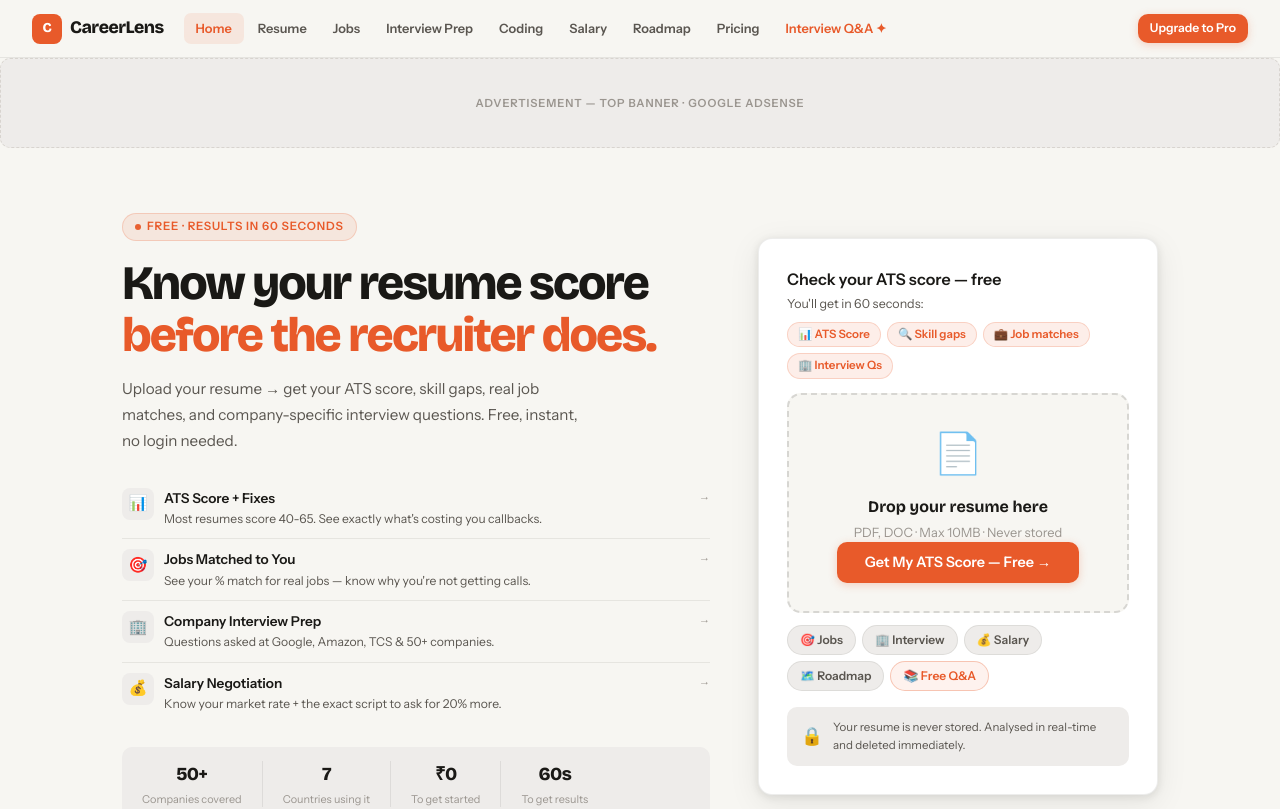
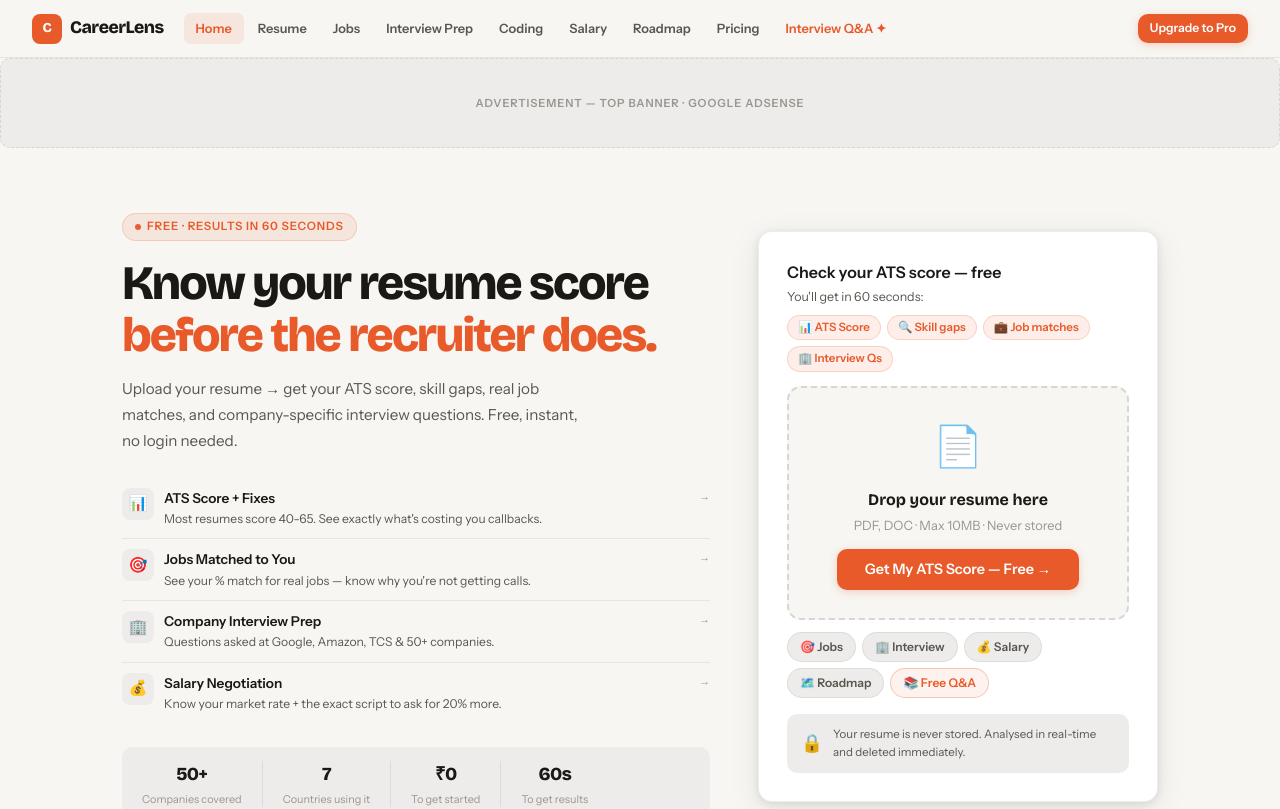
Before and after one commit to faraz0104/careerlens, a Next.js app: page / in a window 1280 px wide. Shown: the top 809 px of the page. Built offline with nearby package versions, Linux system fonts and the light colour scheme.

Commit message:
Fix duplicate style prop on upload CTA button

```diff
--- a/app/CareerLens.jsx
+++ b/app/CareerLens.jsx
@@ -678,7 +678,7 @@ function HomePage({ setPage, setResumeData }) {
                 <><div className="upload-icon">📄</div>
                 <div className="upload-title">Drop your resume here</div>
                 <div className="upload-sub">PDF, DOC · Max 10MB · Never stored</div>
-                <div style={{ marginTop:14 }} className="btn btn-primary" style={{ fontSize:".9rem", padding:"10px 28px" }}>Get My ATS Score — Free →</div></>
+                <div style={{ marginTop:14, fontSize:".9rem", padding:"10px 28px" }} className="btn btn-primary">Get My ATS Score — Free →</div></>
               )}
             </div>
           </label>
```
